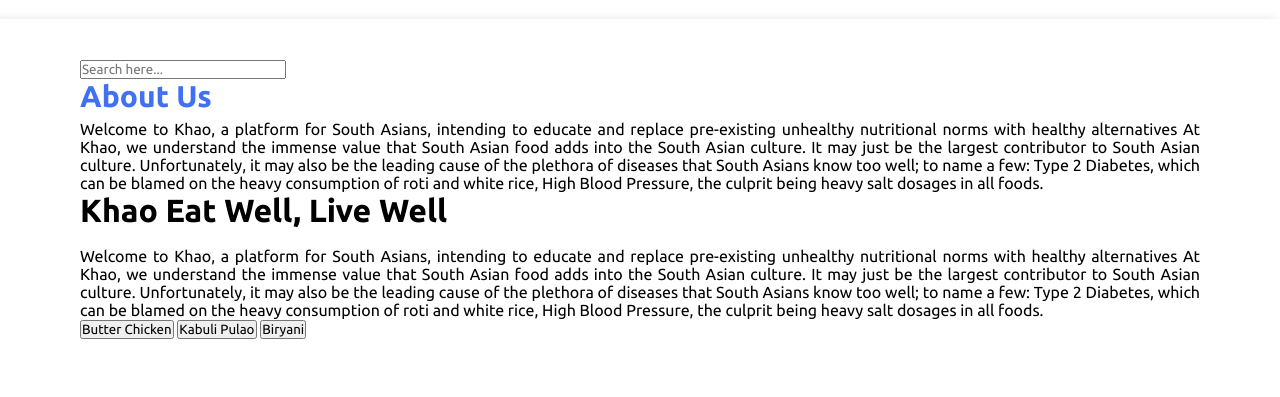
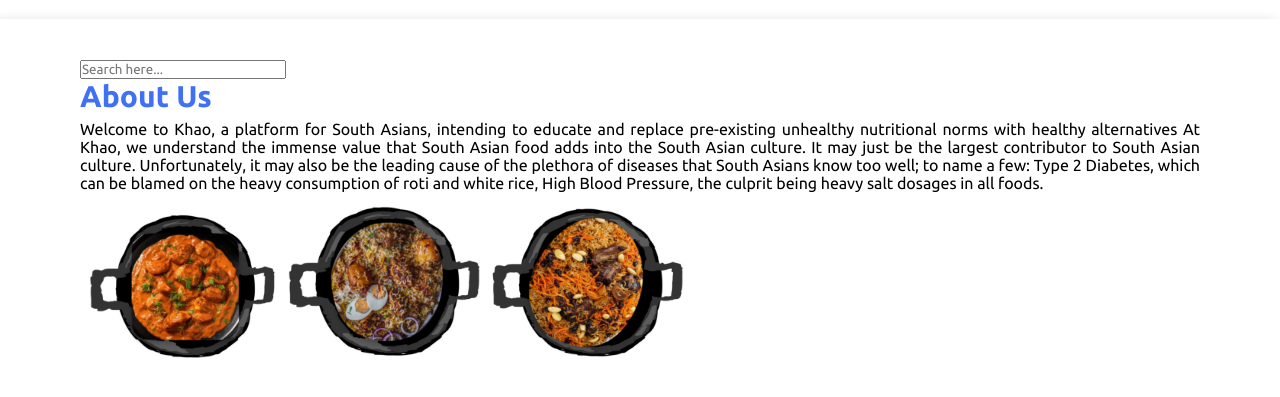
Before and after one commit to AZcodes/hack-nyu, a plain HTML site: page homepage.html in a window 1280 px wide. Shown: the part 781-1178 px from the top of the page. Drawn offline with Linux system fonts and the light colour scheme.

Commit message:
image buttons for top 3

```diff
--- a/homepage.html
+++ b/homepage.html
@@ -42,22 +42,23 @@
       }
     }
   </script>
+
+
+<a href="dish1.html" class="image-button">
+  <img src="images/butter_chicken_img.png" alt="BC Button">
+</a>
+
+<a href="dish2.html" class="image-button">
+<img src="images/biryani_img.png" alt="biryani Button">
+</a>
+
+<a href="dish3.html" class="image-button">
+<img src="images/kabuli_img.png" alt="kabuli pulao Button">
+</a>
 </body>
 </html>
-  <h1>
-            Khao
-            Eat Well, Live Well
-        </h1>
-        <br>
-        <p>
-        Welcome to Khao, a platform for South Asians, intending to educate and replace pre-existing unhealthy nutritional norms with healthy alternatives
-            At Khao, we understand the immense value that South Asian food adds into the South Asian culture. It may just be the largest contributor to South Asian culture.
-            Unfortunately, it may also be the leading cause of the plethora of diseases that South Asians know too well; to name a few: Type 2 Diabetes, which can be blamed on the
-            heavy consumption of roti and white rice, High Blood Pressure, the culprit being heavy salt dosages in all foods.
-        </p>
 
-        <a href="dish1.html"><button>Butter Chicken</button></a>
-        <a href="dish2.html"><button>Kabuli Pulao</button></a>
-        <a href="dish3.html"><button>Biryani</button></a>
+
+
 </body>
 </html>
--- a/styles.css
+++ b/styles.css
@@ -83,3 +83,12 @@
   padding: 40px 80px;
   box-shadow: -5px 0 10px rgba(0, 0, 0, 0.1);
 }
+
+.image-button img {
+  width: 200px;
+  cursor: pointer;
+  transition: 0.3s;
+}
+.image-button img:hover {
+  opacity: 0.8;
+}
```
Also changed, not shown: dish1.html (+1 -0 lines), images/biryani_img.png (added), images/butter_chicken_img.png (added), images/kabuli_img.png (added), 2 other files.
